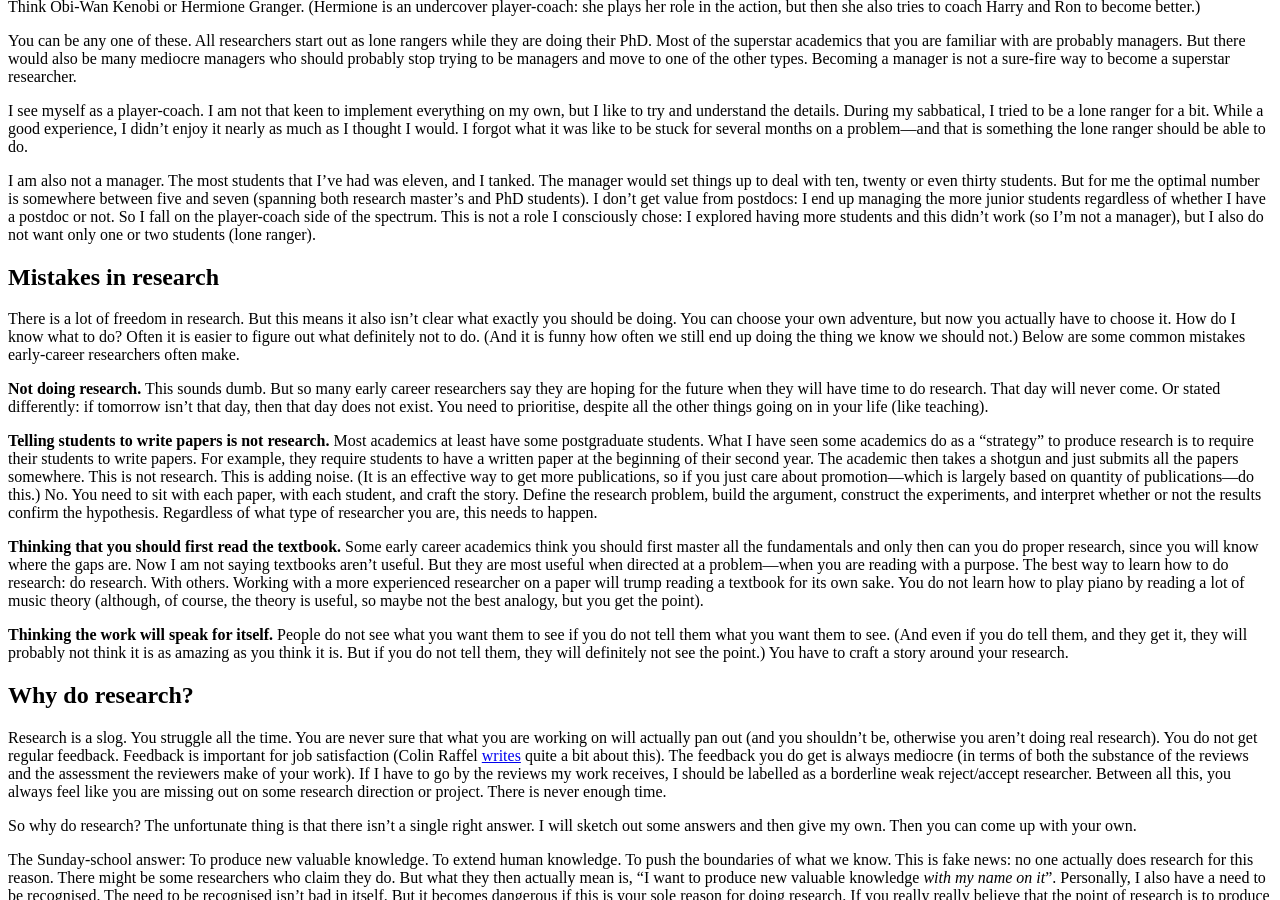
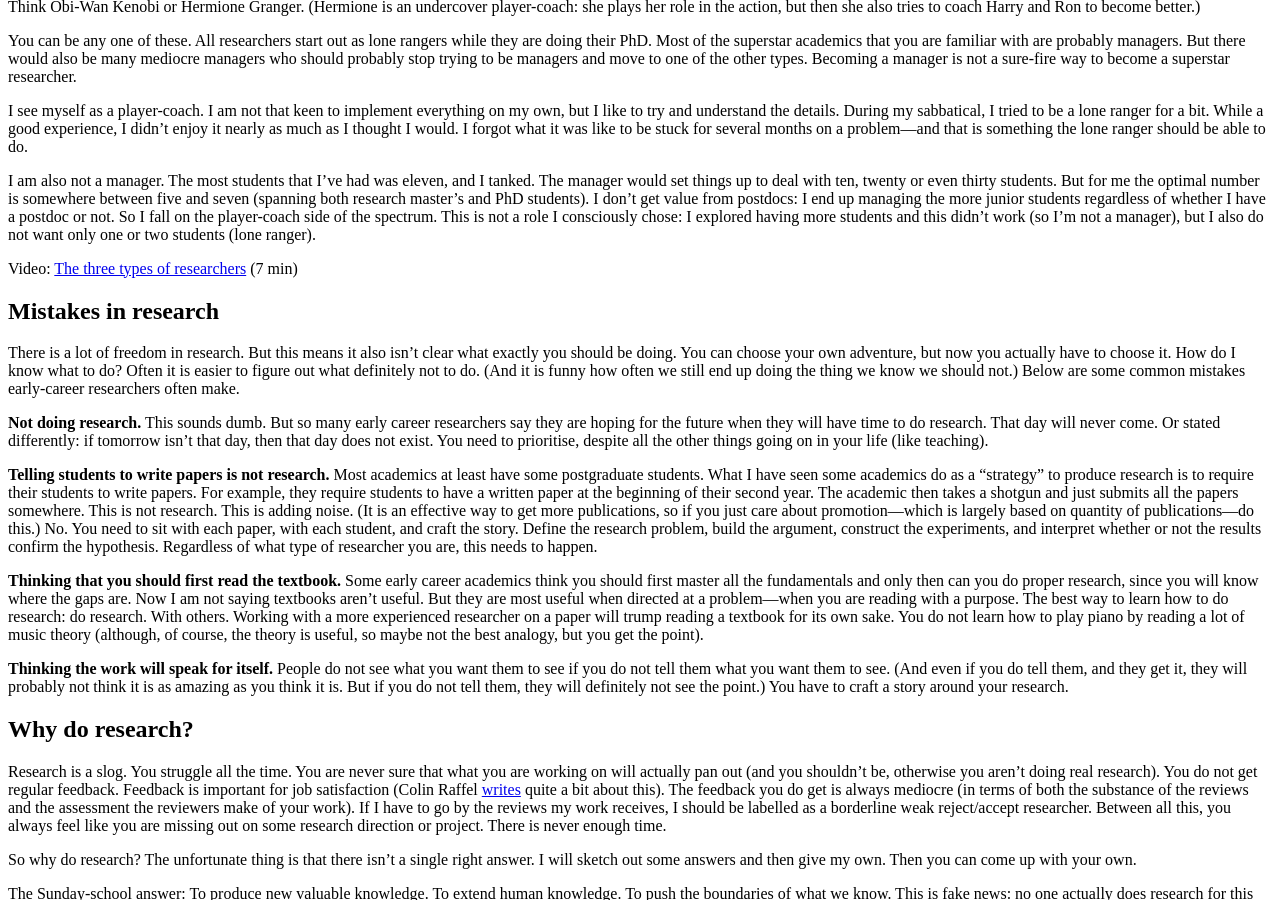
Before and after one commit to kamperh/kamperh.github.io, a Jekyll site: the page built from _posts/2025-05-16-research-thoughts.md, in a window 1280 px wide and 900 px high, scrolled down 459 px. Built offline with Jekyll 4.4.1, drawn with Linux system fonts in a browser that asks for light colours; our own code applies the rules of GitHub Pages for plain Markdown files; a style sheet for code colours, icons or effects is not loaded.

Commit message:
Update 2025-05-16-research-thoughts.md

```diff
--- a/_posts/2025-05-16-research-thoughts.md
+++ b/_posts/2025-05-16-research-thoughts.md
@@ -23,6 +23,8 @@ You can be any one of these. All researchers start out as lone rangers while the
 I see myself as a player-coach. I am not that keen to implement everything on my own, but I like to try and understand the details. During my sabbatical, I tried to be a lone ranger for a bit. While a good experience, I didn't enjoy it nearly as much as I thought I would. I forgot what it was like to be stuck for several months on a problem---and that is something the lone ranger should be able to do.
 
 I am also not a manager. The most students that I've had was eleven, and I tanked. The manager would set things up to deal with ten, twenty or even thirty students. But for me the optimal number is somewhere between five and seven (spanning both research master's and PhD students). I don't get value from postdocs: I end up managing the more junior students regardless of whether I have a postdoc or not. So I fall on the player-coach side of the spectrum. This is not a role I consciously chose: I explored having more students and this didn't work (so I'm not a manager), but I also do not want only one or two students (lone ranger).
+
+Video: [The three types of researchers](https://youtu.be/6tjdUeioFZ4) (7 min)
 
 
 ## Mistakes in research
```
